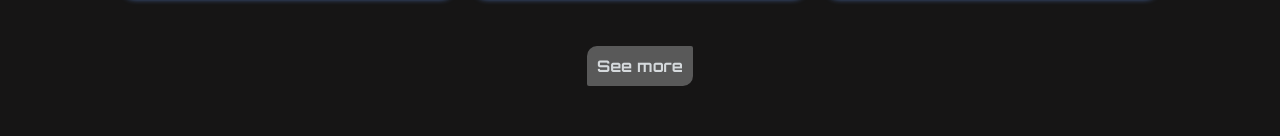
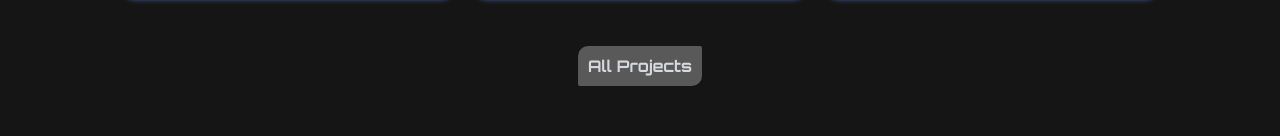
Before and after one commit to marcosvag/portfolio, a React (Vite) app: page / in a window 1280 px wide. Shown: the part 2119-2255 px from the top of the page. Built offline with nearby package versions, Linux system fonts and the light colour scheme; a web font is replaced by a local one.

Commit message:
text fix

```diff
--- a/src/text/index.js
+++ b/src/text/index.js
@@ -76,7 +76,7 @@ const text = {
           }
         ],
         "liveText": "Acessar",
-        "more": "Ver mais"
+        "more": "Todos projetos"
       },
       "contactSection": {
         "title": "Contato",
@@ -163,7 +163,7 @@ const text = {
           }
         ],
         "liveText": "See live",
-        "more": "See more"
+        "more": "All Projects"
       },
       "contactSection": {
         "title": "Contact",
```
